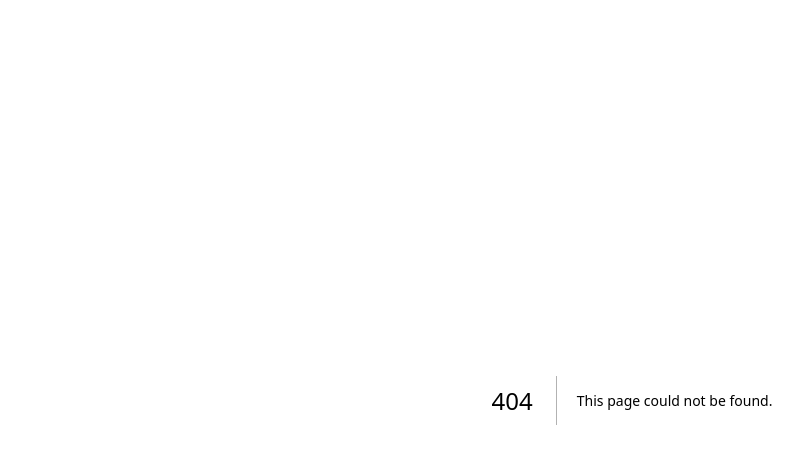
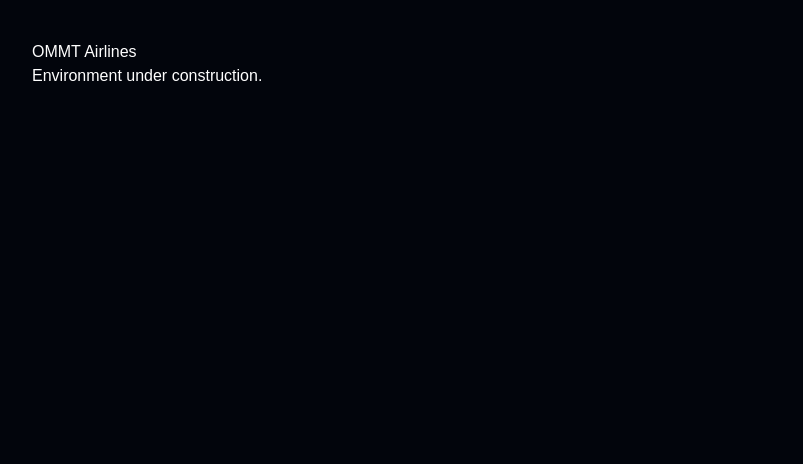
Before and after one commit to parisintzes/aviation-checkin-experience, a Next.js app: page /qa/admin in a window 1280 px wide. Before the commit this address had no page. Shown: the top 464 px of the page, without its empty margins (8-811 px from the left). Built offline with nearby package versions, Linux system fonts and the light colour scheme.

Commit message:
Create page.js

```diff
--- /dev/null
+++ b/app/qa/admin/page.js
@@ -0,0 +1,118 @@
+export default function Page() {
+
+  return (
+
+    <main style={{ padding: 40, color: "white", background: "#02050c", minHeight: "100vh" }}>
+
+      <h1>OMMT Airlines</h1>
+
+      <p>Environment under construction.</p>
+
+    </main>
+
+  );
+
+}
+
+
+/*
+============================================================
+OMMT AIRLINES — LIVE Q&A SYSTEM ARCHITECTURE
+============================================================
+
+Η λειτουργία του Live Q&A διαχωρίζεται σε τρία διαφορετικά
+περιβάλλοντα (routes), ώστε κάθε τμήμα του συστήματος να
+εξυπηρετεί έναν ξεκάθαρο λειτουργικό ρόλο.
+
+Η αρχιτεκτονική αυτή βελτιώνει:
+
+- Την εμπειρία χρήστη
+- Την ασφάλεια του περιεχομένου
+- Τη διαχειρισιμότητα του συστήματος
+- Τη μελλοντική επεκτασιμότητα
+
+------------------------------------------------------------
+ROUTE 1 — /qa
+PARTICIPANT ENVIRONMENT
+------------------------------------------------------------
+
+Περιβάλλον συμμετεχόντων.
+
+Οι επισκέπτες σαρώνουν το QR code και μεταφέρονται
+στη φόρμα υποβολής ερωτήσεων.
+
+Κύριες λειτουργίες:
+
+- Εισαγωγή ερώτησης
+- Αποστολή ερώτησης στη βάση δεδομένων
+- Mobile-first εμπειρία χρήσης
+
+------------------------------------------------------------
+ROUTE 2 — /qa/admin
+MODERATOR ENVIRONMENT
+------------------------------------------------------------
+
+Περιβάλλον διαχείρισης ερωτήσεων.
+
+Χρησιμοποιείται από τον moderator ή την οργανωτική
+ομάδα κατά τη διάρκεια της εκδήλωσης.
+
+Κύριες λειτουργίες:
+
+- Προβολή όλων των ερωτήσεων
+- Έγκριση ερωτήσεων
+- Απόρριψη ερωτήσεων
+- Απόκρυψη περιεχομένου
+- Διαχείριση ροής συζήτησης
+
+Καμία ερώτηση δεν εμφανίζεται δημόσια χωρίς έγκριση.
+
+------------------------------------------------------------
+ROUTE 3 — /qa/live
+PRESENTATION ENVIRONMENT
+------------------------------------------------------------
+
+Περιβάλλον προβολής συνεδρίου.
+
+Το συγκεκριμένο route προβάλλεται στις οθόνες
+της εκδήλωσης.
+
+Κύριες λειτουργίες:
+
+- Προβολή μόνο εγκεκριμένων ερωτήσεων
+- Real-time ενημέρωση
+- Καθαρό περιβάλλον παρουσίασης
+- Χωρίς δυνατότητες επεξεργασίας
+
+------------------------------------------------------------
+SYSTEM FLOW
+------------------------------------------------------------
+
+Participant
+      │
+      ▼
+   /qa
+      │
+      ▼
+  Supabase
+      │
+      ▼
+ /qa/admin
+      │
+      ▼
+ /qa/live
+      │
+      ▼
+ Conference Screen
+
+------------------------------------------------------------
+OMMT AIRLINES PHILOSOPHY
+------------------------------------------------------------
+
+Το σύστημα σχεδιάστηκε με λογική αντίστοιχη των
+σύγχρονων conference platforms, προσφέροντας
+ασφαλή και επαγγελματική διαχείριση του live
+interaction μεταξύ κοινού και ομιλητών.
+
+============================================================
+*/
```
